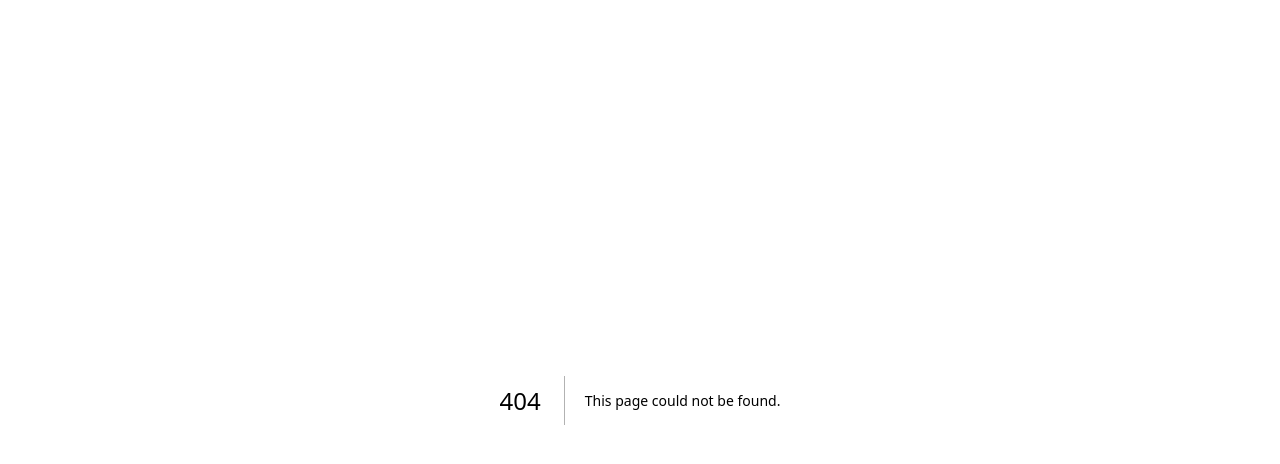
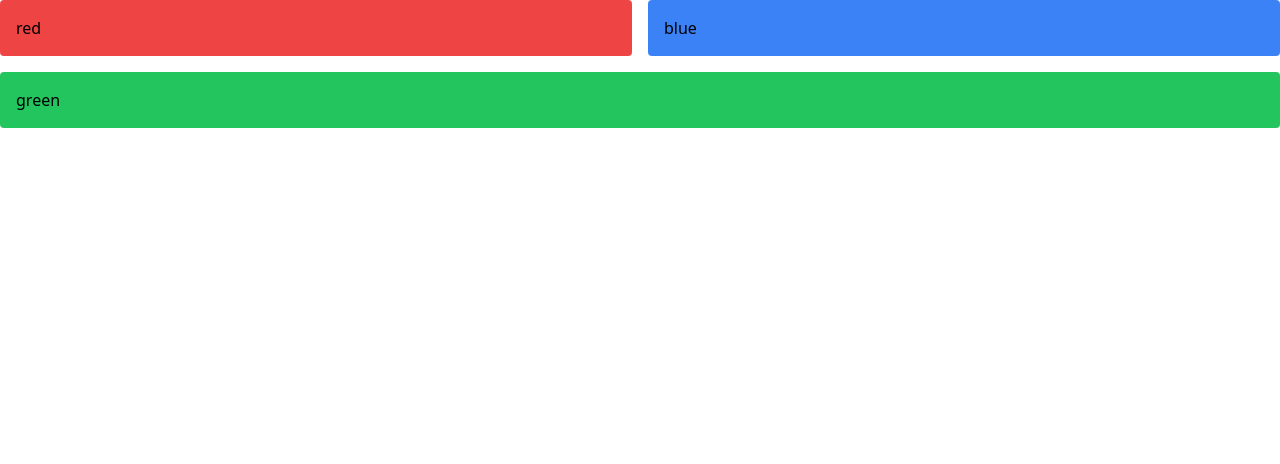
Before and after one commit to cornellh4i/lagos-volunteers, a Next.js app in the folder frontend/: page /about in a window 1280 px wide. Before the commit this address had no page. Shown: the top 464 px of the page. Built offline with nearby package versions, Linux system fonts and the light colour scheme.

Commit message:
Copied everything over from backend onboarding

```diff
--- /dev/null
+++ b/frontend/src/components/Button.tsx
@@ -0,0 +1,16 @@
+import React from "react";
+
+/**
+ * Component for a general button
+ * @param text is the text on the button
+ */
+
+interface Props {
+  text: string;
+}
+
+const Button = ({ text }: Props) => {
+  return <button>{text}</button>;
+};
+
+export default Button;
--- /dev/null
+++ b/frontend/src/pages/about.tsx
@@ -0,0 +1,17 @@
+import React from "react";
+import Button from "@/components/Button";
+
+/** An About page */
+const About = () => {
+  return (
+    <>
+      <div className="grid grid-cols-1 sm:grid-cols-2 gap-4">
+        <div className="bg-red-500 p-4 rounded">red</div>
+        <div className="bg-blue-500 p-4 rounded">blue</div>
+        <div className="bg-green-500 p-4 sm:col-span-2 rounded">green</div>
+      </div>
+    </>
+  );
+};
+
+export default About;
--- /dev/null
+++ b/frontend/src/pages/users/[userid].tsx
@@ -0,0 +1,24 @@
+import React from "react";
+import { useRouter } from "next/router";
+
+/** A User page */
+const User = () => {
+  const router = useRouter();
+  const { userid } = router.query;
+  return (
+    <div>
+      <>Hello user {userid}!</>;<button onClick={handleClick}>cat fact</button>
+    </div>
+  );
+};
+
+const getCatFact = async () => {
+  const response = await fetch("https://catfact.ninja/fact");
+  console.log(response.json());
+};
+
+const handleClick = () => {
+  getCatFact();
+};
+
+export default User;
```
